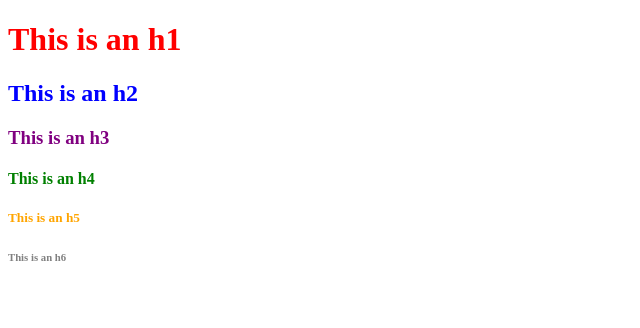
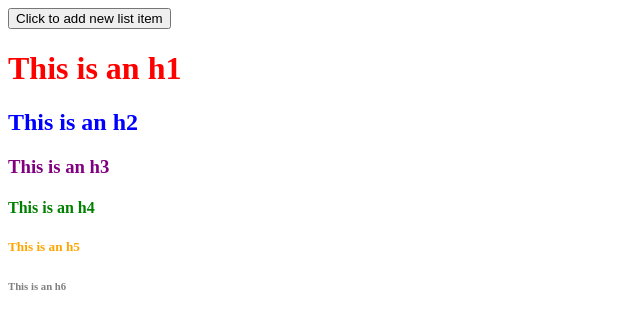
Before and after one commit to BlakeLReeves/DOM-Drills, a plain HTML site: page index.html in a window 1280 px wide. Shown: the whole page, without its empty margins (0-640 px from the left). Drawn offline with Linux system fonts and the light colour scheme.

Commit message:
Added new function

```diff
--- a/index.html
+++ b/index.html
@@ -9,6 +9,6 @@
     <script src="script.js"></script>
 </head>
 <body>
-
+    <button onclick="insertListItem()" class="btn" type="button">Click to add new list item</button>
 </body>
 </html>
--- a/script.js
+++ b/script.js
@@ -49,4 +49,9 @@ h1.addEventListener('dblclick', function () {
    let randomColor = getRandomColor();
    h1.style.color = randomColor;
 })
+function insertListItem() {
+    let text = document.createTextNode('This is list item 1');
+    button.appendChild(text);
+}
+let listItem = insertListItem;
 })
```
